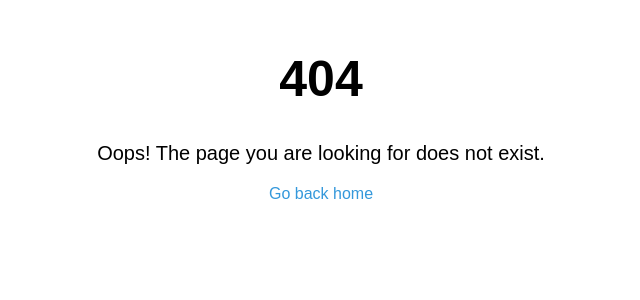
After one commit to kujotaroooo/medical, a PHP site: page /app/view/404.php in a window 1280 px wide. The commit adds this page. Shown: the top 300 px of the page, without its empty margins (319-959 px from the left). Run offline with PHP 8.4, Linux system fonts and the light colour scheme.

Commit message:
new commit

```diff
--- /dev/null
+++ b/app/view/404.php
@@ -0,0 +1,18 @@
+
+<!DOCTYPE html>
+<html>
+<head>
+    <title>Page Not Found</title>
+    <style>
+        body { font-family: Arial, sans-serif; text-align: center; margin-top: 50px; }
+        h1 { font-size: 50px; }
+        p { font-size: 20px; }
+        a { text-decoration: none; color: #3498db; }
+    </style>
+</head>
+<body>
+    <h1>404</h1>
+    <p>Oops! The page you are looking for does not exist.</p>
+    <a href="login.php">Go back home</a>
+</body>
+</html>
--- a/app/view/dashboard.php
+++ b/app/view/dashboard.php
@@ -1,7 +1,7 @@
 <?php
 session_start();
 if (!isset($_SESSION['user']) ) {
-      header("Location: ../view/login.php");
+      header("Location: 404.php");
 
     exit();
 }
```
Also changed, not shown: public/index.php (deleted, +0 -53 lines), public/.htaccess (deleted).
